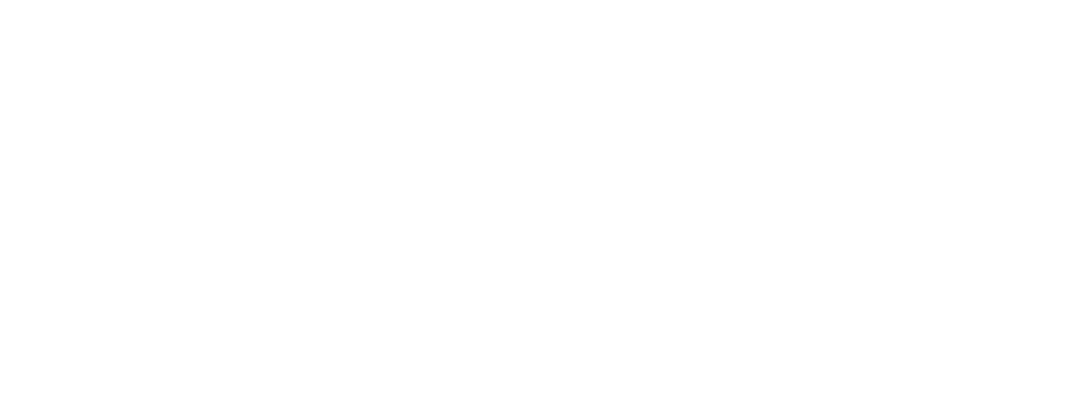
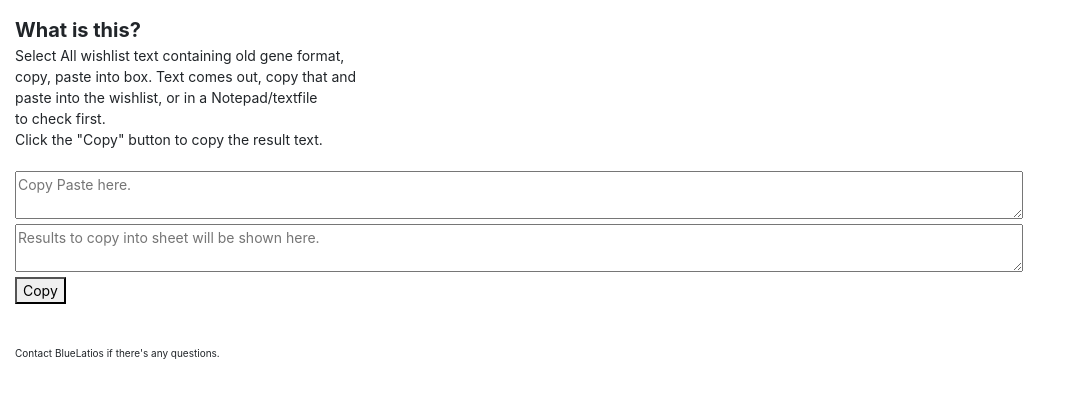
Before and after one commit to Blue-Latios/FRStuff, a Nuxt app: page /gene-format-updater in a window 1280 px wide. Before the commit this address had no page. Shown: the top 396 px of the page, without its empty margins (0-1071 px from the left). Built offline with nearby package versions, Linux system fonts and the light colour scheme.

Commit message:
GGene Format Converter tool

```diff
--- /dev/null
+++ b/pages/gene-format-updater/index.vue
@@ -0,0 +1,116 @@
+<template>
+<div class="container">
+  <div class="text-bold">What is this?<br>
+  </div>
+  Select All wishlist text containing old gene format,<br>
+  copy, paste into box. Text comes out, copy that and<br>
+  paste into the wishlist, or in a Notepad/textfile<br>
+  to check first.<br>
+  Click the "Copy" button to copy the result text.<br><br>
+
+  <textarea v-model="textStuff" placeholder="Copy Paste here." @paste="htmlPaste" style="width:90%;"></textarea><br>
+  <textarea v-model="results" class="results" ref="res" placeholder="Results to copy into sheet will be shown here." style="width:90%;"></textarea><br>
+  <button @click="copyText">Copy</button><br><br><br>
+
+  <div class="footnote" style="font-size: 10px;">Contact BlueLatios if there's any questions.</div>
+</div></template>
+
+<style>
+.container {
+	padding: 10px;
+	margin: 5px;
+	font-size: 14px;
+}
+.text-bold {
+	font-weight: bold;
+	font-size: 20px;
+}
+.results {
+	color:#777;
+}
+ul {
+	margin-bottom: 0;
+}
+</style>
+
+<script>
+function buildString(t) {
+
+	//data extraction
+	let regex = /\[item\s*=\s*(Primary|Secondary|Tertiary)\s+Gene\s*:\s*([^\(\)\[\]]+)\s*\(\s*([^\(\)\s]+)\s*\)\s*\]/gi;
+
+	let matches = [];
+	let match;
+
+	while ((match = regex.exec(t)) !== null) {
+		let item = match[1].toLowerCase();
+		console.log(item)
+		let name = match[2].trim();
+		console.log(name)
+		let type = match[3];
+		console.log(type)
+		matches.push({
+			//original: match[0], // Original matched string
+			replacement: `[item=${item.charAt(0).toUpperCase() + item.slice(1).toLowerCase()} ${type.charAt(0).toUpperCase() + type.slice(1).toLowerCase()} Gene: ${name.charAt(0).toUpperCase() + name.slice(1).toLowerCase()}]`,
+			index: match.index, // Index where the match starts in the input string
+			last: match.index + match[0].length // Length of the matched string
+		});
+	}
+
+	// Reconstruct the modified string
+
+	let resultString = t.slice(0, matches[0].index) + matches[0].replacement;
+
+	for (let i = 1; i < matches.length; i++) {
+	  resultString += t.slice(matches[i-1].last, matches[i].index) + matches[i].replacement;
+	};
+
+	resultString += t.slice(matches[matches.length-1].last, t.length)
+
+	return resultString;
+}
+
+export default {
+	data() {
+		return {
+			results: '',
+			textStuff: '',
+		};
+	},
+	head() {
+		return {
+			title: "Gene Format Updater",
+		};
+	},
+	methods: {
+		htmlPaste(e) {
+			let pastedText = '';
+			try {
+				if (window.clipboardData && window.clipboardData.getData) { // IE
+					pastedText = window.clipboardData.getData('Text'); //unresolved
+					alert('May not work in Internet Explorer');
+				} else if (e.clipboardData && e.clipboardData.getData) {
+					pastedText = e.clipboardData.getData('text');
+				}
+
+				this.processInput(pastedText);
+			} catch(e) {
+				alert('Error! Not valid pasted data.');
+			}
+		},
+		processInput(t) {
+			try {
+				this.results = buildString(t);
+			} catch(e) {
+				alert('Not text?');
+			}
+		},
+		copyText() {
+			this.$refs.res.select();
+			document.execCommand('copy');
+			this.$refs.res.blur();
+			this.results="Text copied successfully!";
+		}
+	}
+}
+</script>
--- a/pages/index.vue
+++ b/pages/index.vue
@@ -2,12 +2,12 @@
 	<ul>
 		<li><NuxtLink to="/wishlist-generator/">Simple Wishlist Generator</NuxtLink></li>
 	</ul>
-	<ul>
+<!--	<ul>
 		<li><NuxtLink to="/database-shortcut/">Database Shortcut</NuxtLink></li>
 	</ul>
 	<ul>
 		<li><NuxtLink to="/baldwin-calculator/">Baldwin Calculator</NuxtLink></li>
-	</ul>
+	</ul> -->
 	<ul>
 		<li><NuxtLink to="/dragon-to-sheets/">Dragon to Sheets</NuxtLink></li>
 	</ul>
@@ -23,5 +23,8 @@
 	<ul>
 		<li><NuxtLink to="/sheets-columns-sorter/">Sheets Columns Sorter</NuxtLink></li>
 	</ul>
+	<ul>
+		<li><NuxtLink to="/gene-format-updater/">Gene Format Updater</NuxtLink></li>
+	</ul>
 	<NuxtChild />
 </div></template>
```
